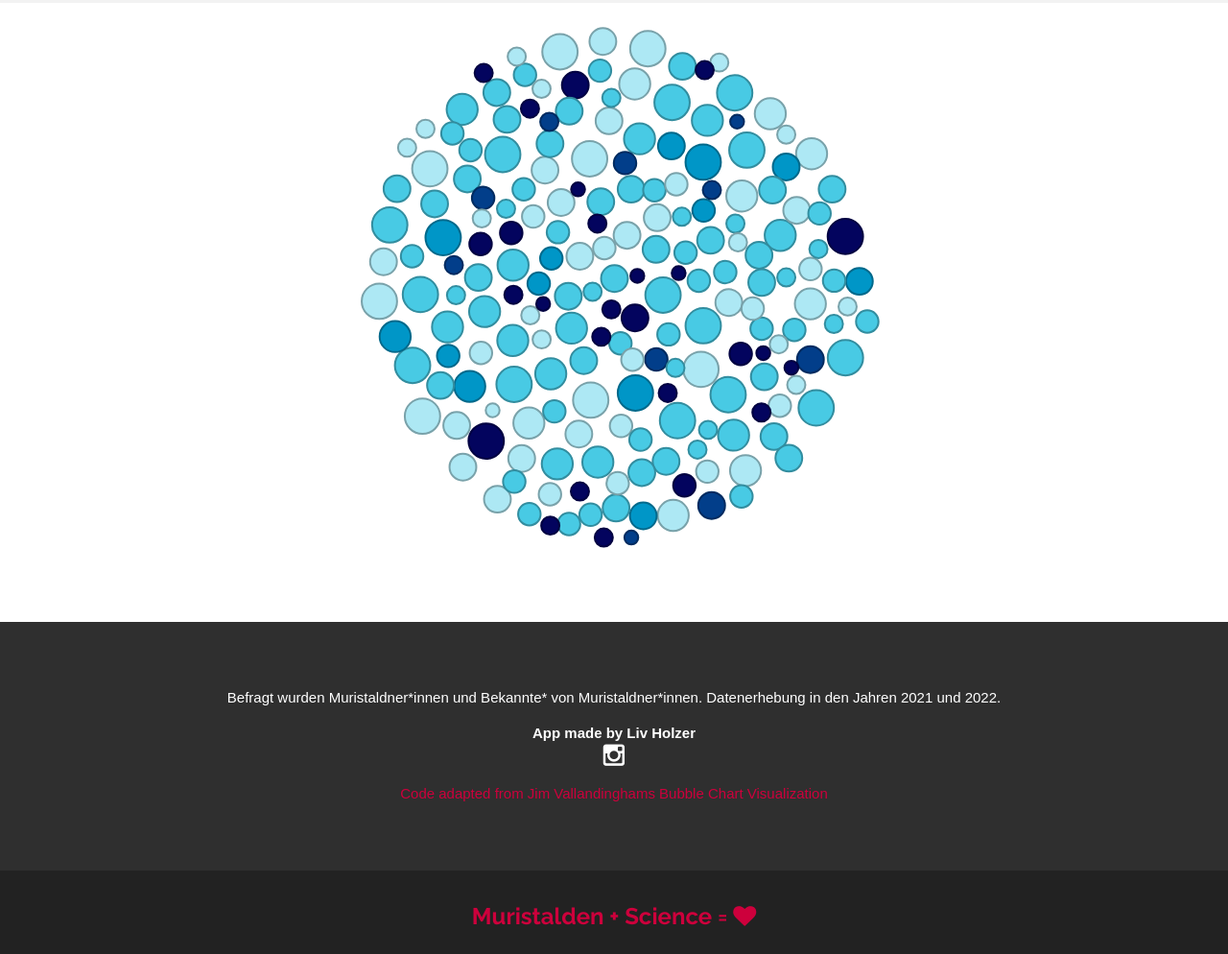
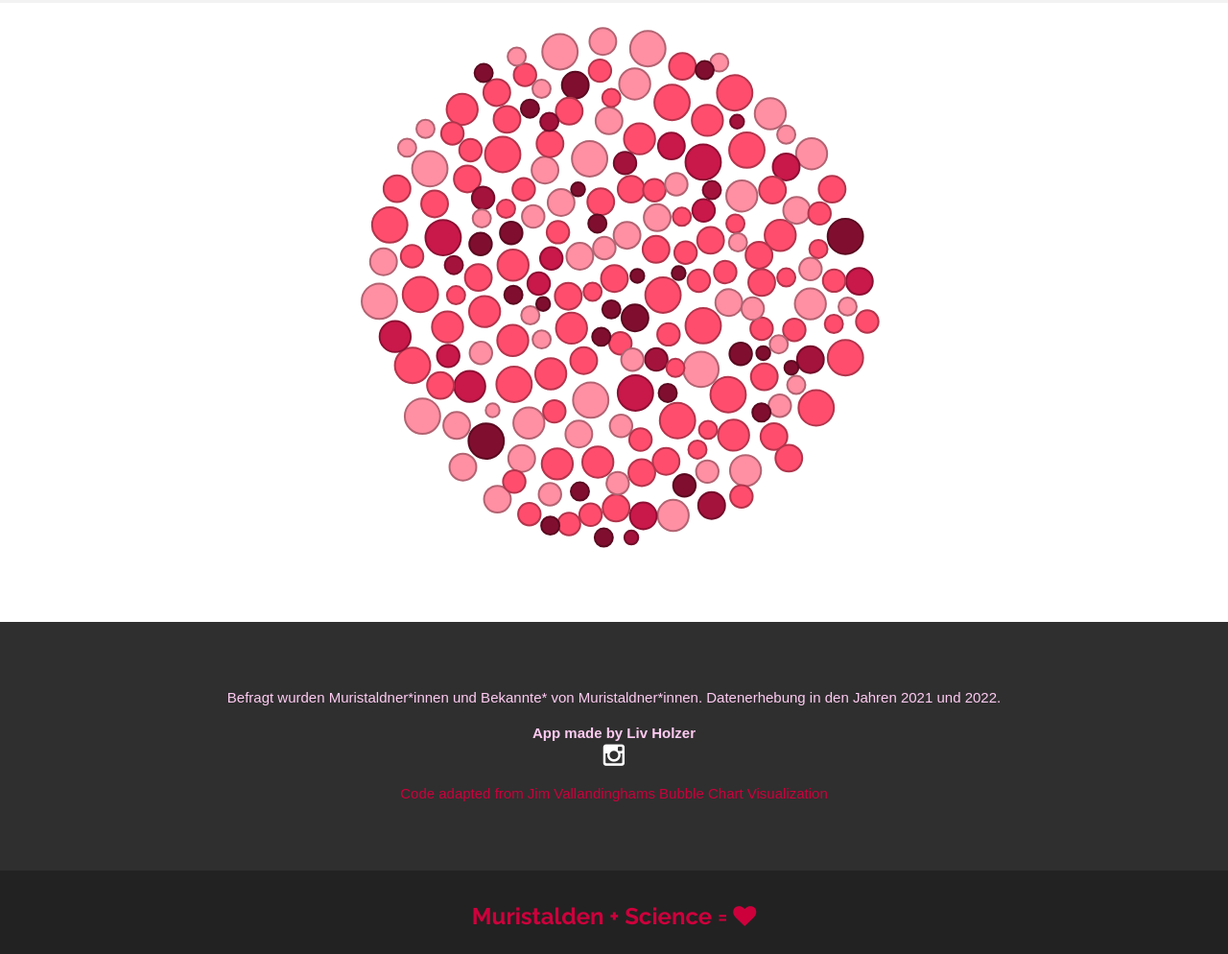
Before and after one commit to Harzighaerzig/Harzigi-bubbles, a plain HTML site: page index.html in a window 1280 px wide. Shown: the part 266-1260 px from the top of the page at 96% size. Drawn offline with Linux system fonts and the light colour scheme; animation ran at ten frames a second.

Commit message:
Add files via upload

```diff
--- a/assets/css/bubble_chart.css
+++ b/assets/css/bubble_chart.css
@@ -4,7 +4,7 @@
 
 .year, .age {
   font-size: 18px;
-  fill: #000000;
+  fill: #c200fb;
   cursor: default;
 }
 
@@ -15,7 +15,7 @@ a, a:visited, a:active {
 }
 
 .text_footer {
-  color: #FFFFFF;
+  color: #ffcbf2;
     font-size: 15px;
 }
 
--- a/assets/js_bm/bubble_chart.js
+++ b/assets/js_bm/bubble_chart.js
@@ -122,7 +122,7 @@ var agecatCenters = { // Center locations of the bubbles.
 // Dritter Button: Geschlecht
 
   var sexCenters = { // Center locations of the bubbles.
-    'Maennlich': { x: 250, y: height / 2  },
+    'Maennlich': { x: 290, y: height / 2  },
     'Weiblich': { x: 450, y: height / 2  },
     'Non-Binaer': { x: 600, y: height / 2  },
     'null': { x: 750, y: height / 2  }
@@ -130,7 +130,7 @@ var agecatCenters = { // Center locations of the bubbles.
   };
 
   var sexTitleX = {  // X locations of the year titles.
-    'Männer': 170,
+    'Männer': 190,
     'Frauen': 480,
     'Nichtbinär': 720,
     'Keine Antwort': 900
@@ -141,7 +141,7 @@ var agecatCenters = { // Center locations of the bubbles.
 // Vierter Button: Bildschirmzeit
 
   var screentimeCenters = { // Center locations of the bubbles.
-    'weniger als 1h': { x: 180, y: height / 2 },
+    'weniger als 1h': { x: 220, y: height / 2 },
     '1h-2h': { x: 300, y: height / 2 },
     '2h-3h': { x: 420, y: height / 2 },
     '3h-4h': { x: 550, y: height / 2 },
@@ -857,7 +857,7 @@ function moveToAgecat(alpha) {
 
   var fillColor = d3.scale.ordinal()
     .domain(['1','2','3', '4','5','6'])
-    .range(['#F7CAD0', '#ADE8F4', '#48CAE4', '#0096C7','#023E8A','#03045E']);
+    .range(['#FF0000', '#ff8fa3', '#ff4d6d', '#c9184a','#a4133c','#800f2f']);
 
   /* Tooltip-Funktion*/
   function showDetail(d) {
```
